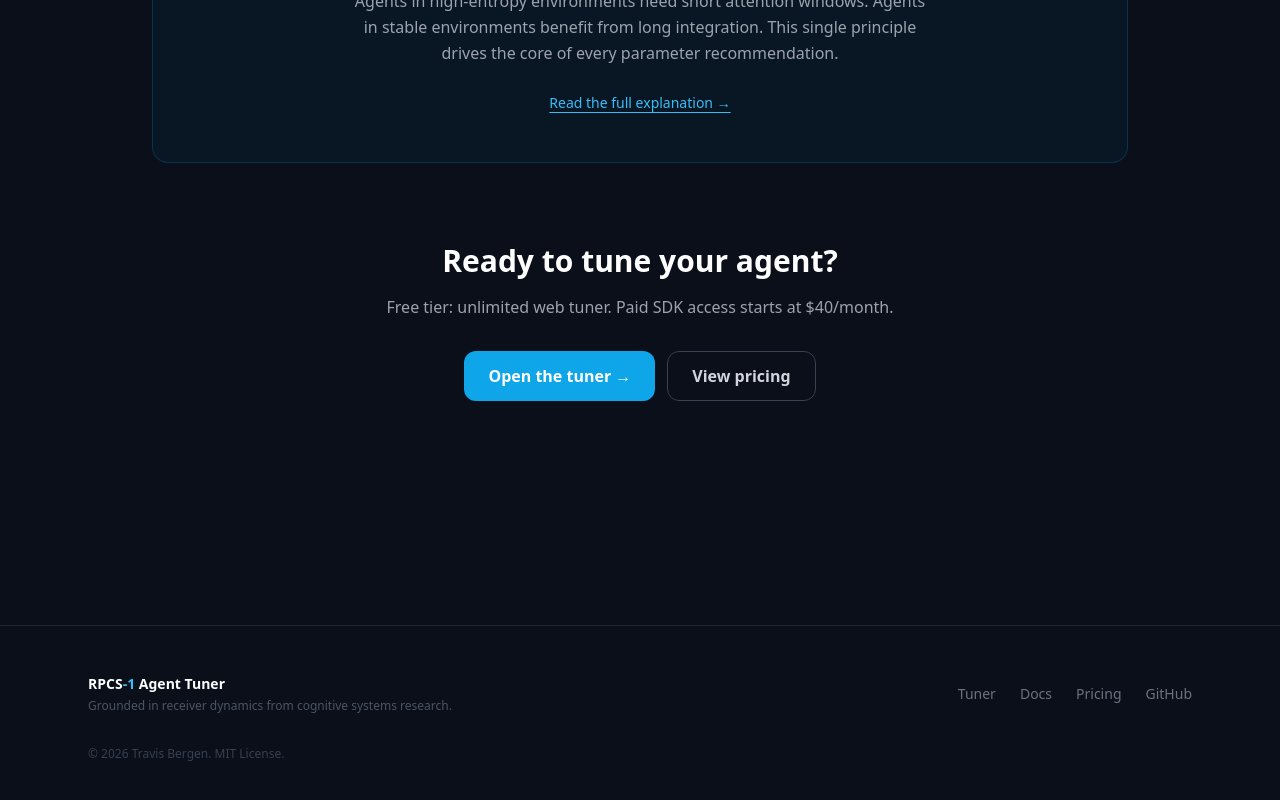
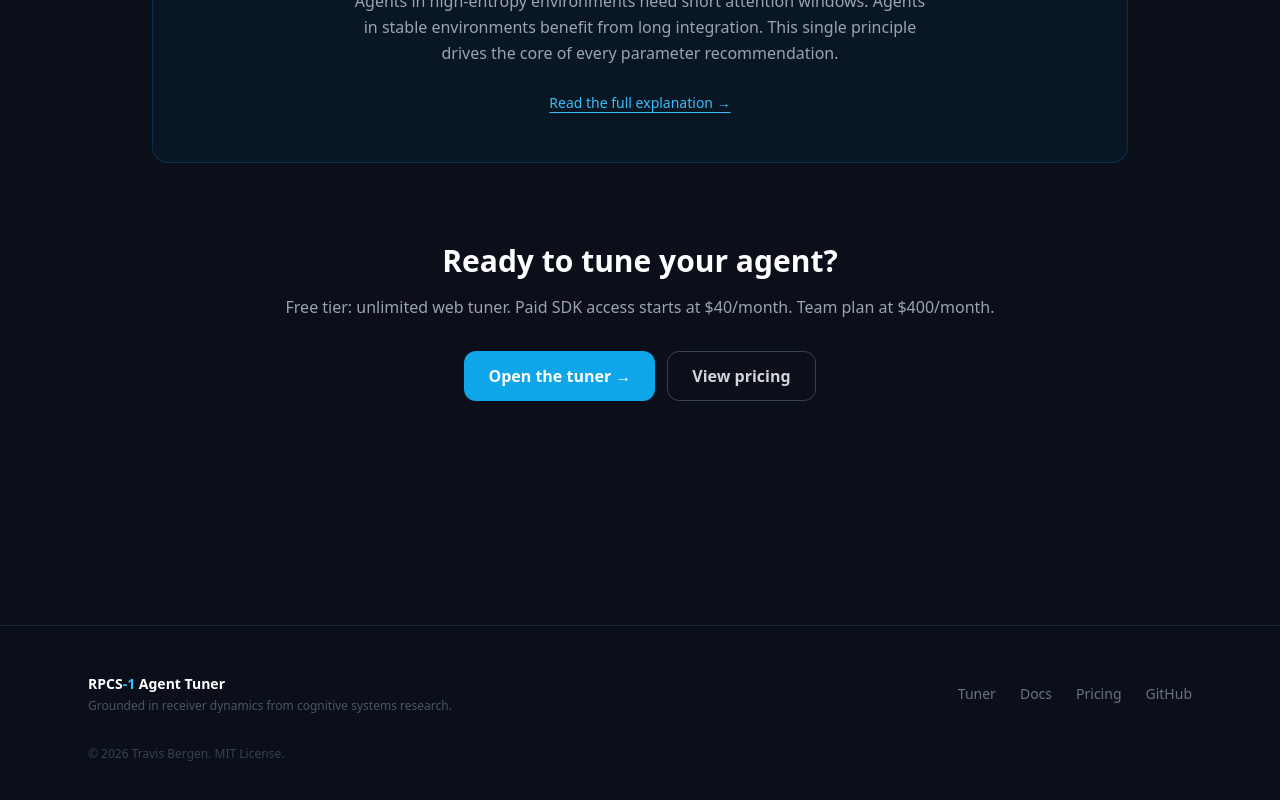
Before and after one commit to travisbergen2/rpcs1-sdk, a Next.js app in the folder packages/web/: page / in a window 1280 px wide. Shown: the part 2335-3135 px from the top of the page. Built offline with nearby package versions, Linux system fonts and the light colour scheme.

Commit message:
Update page.tsx

```diff
--- a/packages/web/app/page.tsx
+++ b/packages/web/app/page.tsx
@@ -173,7 +173,7 @@ print(config.receiver_profile.TI)               `}<span className="text-gray-500
       <section className="max-w-5xl mx-auto px-4 sm:px-6 pb-32 text-center">
         <h2 className="text-2xl sm:text-3xl font-bold text-white mb-4">Ready to tune your agent?</h2>
         <p className="text-gray-400 mb-8">
-          Free tier: unlimited web tuner. Paid SDK access starts at $40/month.
+          Free tier: unlimited web tuner. Paid SDK access starts at $40/month. Team plan at $400/month.
         </p>
         <div className="flex flex-col sm:flex-row gap-3 justify-center">
           <Link
```
